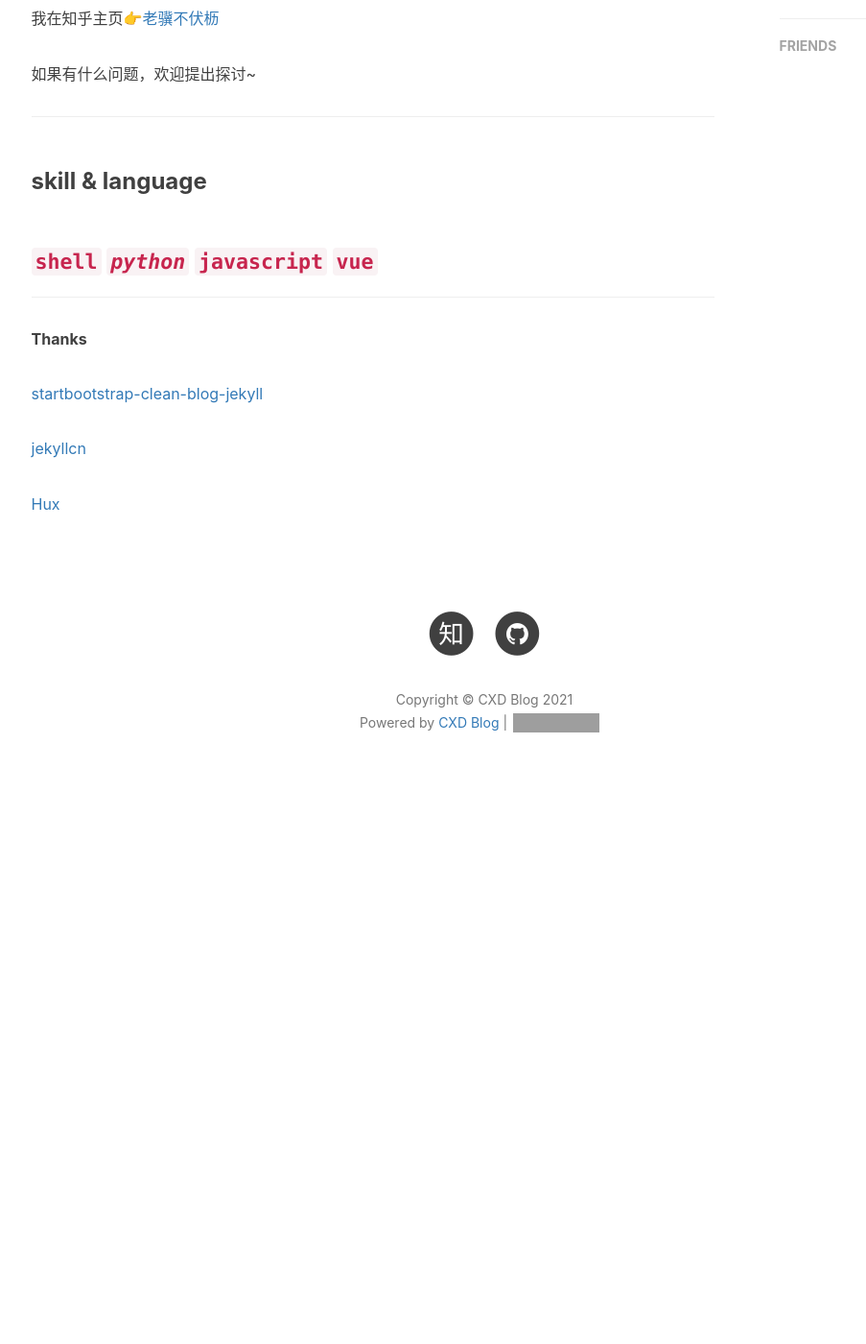
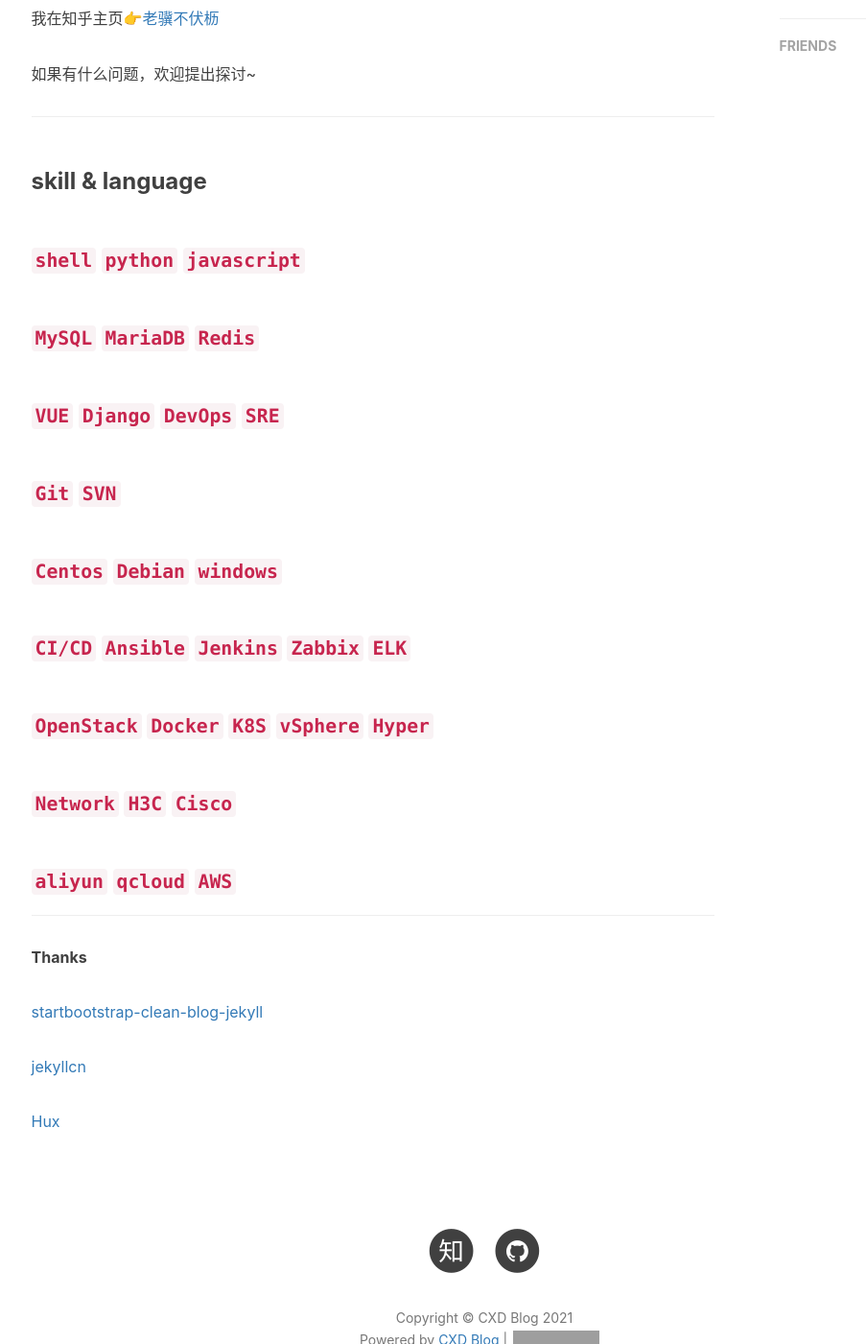
Before and after one commit to chaoxiaodi/chaoxiaodi.github.io, a Jekyll site: the page built from about.html, in a window 1280 px wide and 1400 px high, scrolled down 882 px. Shown: the whole window at 96% size, without its empty margins (135-1038 px from the left). Built offline with Jekyll 4.4.1, drawn with Linux system fonts in a browser that asks for light colours; nearby versions of some CDN libraries; comment, search, counter and statistics services are not loaded; before the commit the page ends 1739 px from its top, so only the background shows below that; grey boxes are pictures that could not be loaded.

Commit message:
modify zh.md

```diff
--- a/_includes/about/zh.md
+++ b/_includes/about/zh.md
@@ -17,7 +17,15 @@ hi,我是 **超小弟** ,一名秃头运维,现在北京工作。
 
 ---
 ### skill & language
-### **`shell`** _`python`_ **`javascript`** `vue`
+#### `shell` `python` `javascript`
+#### `MySQL` `MariaDB` `Redis`
+#### `VUE` `Django` `DevOps` `SRE`
+#### `Git` `SVN`
+#### `Centos` `Debian` `windows`
+#### `CI/CD` `Ansible` `Jenkins` `Zabbix` `ELK`
+#### `OpenStack` `Docker` `K8S` `vSphere` `Hyper`
+#### `Network` `H3C` `Cisco`
+#### `aliyun` `qcloud` `AWS`
 
 ***
 
```
